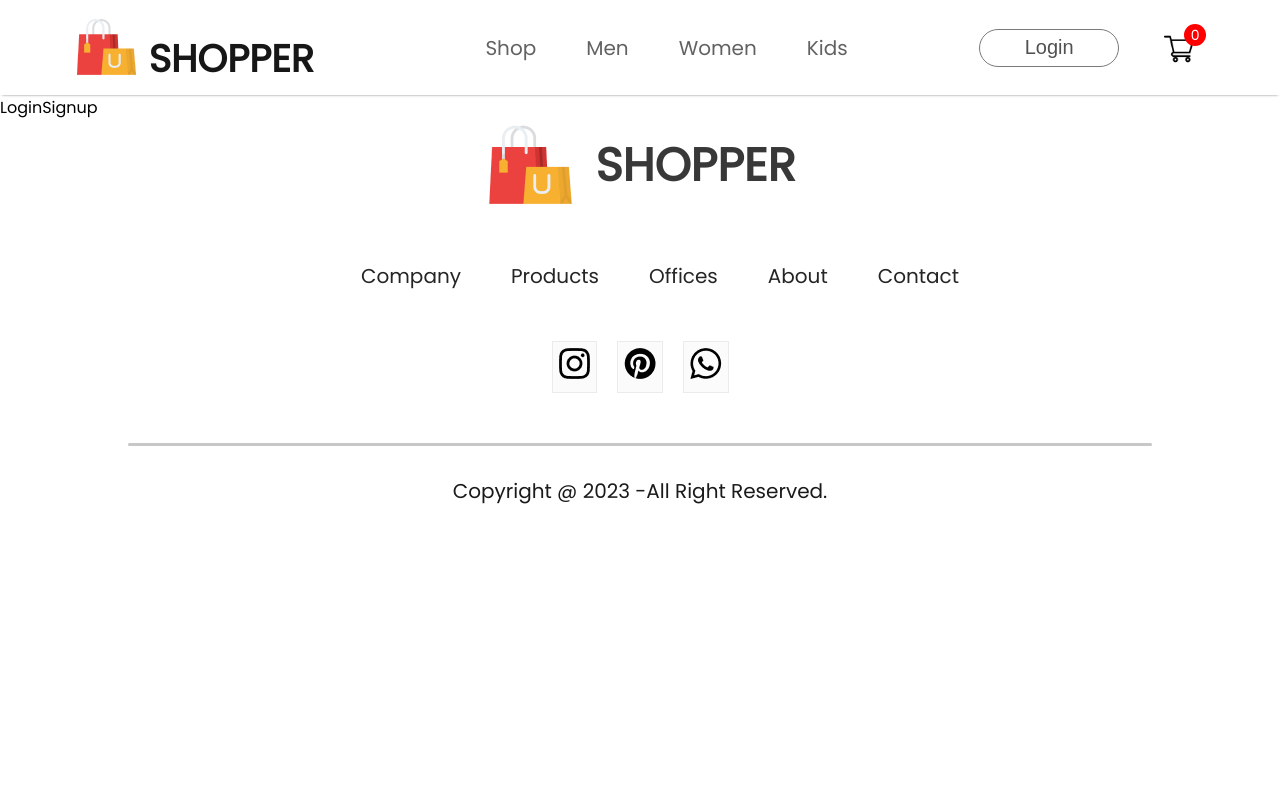
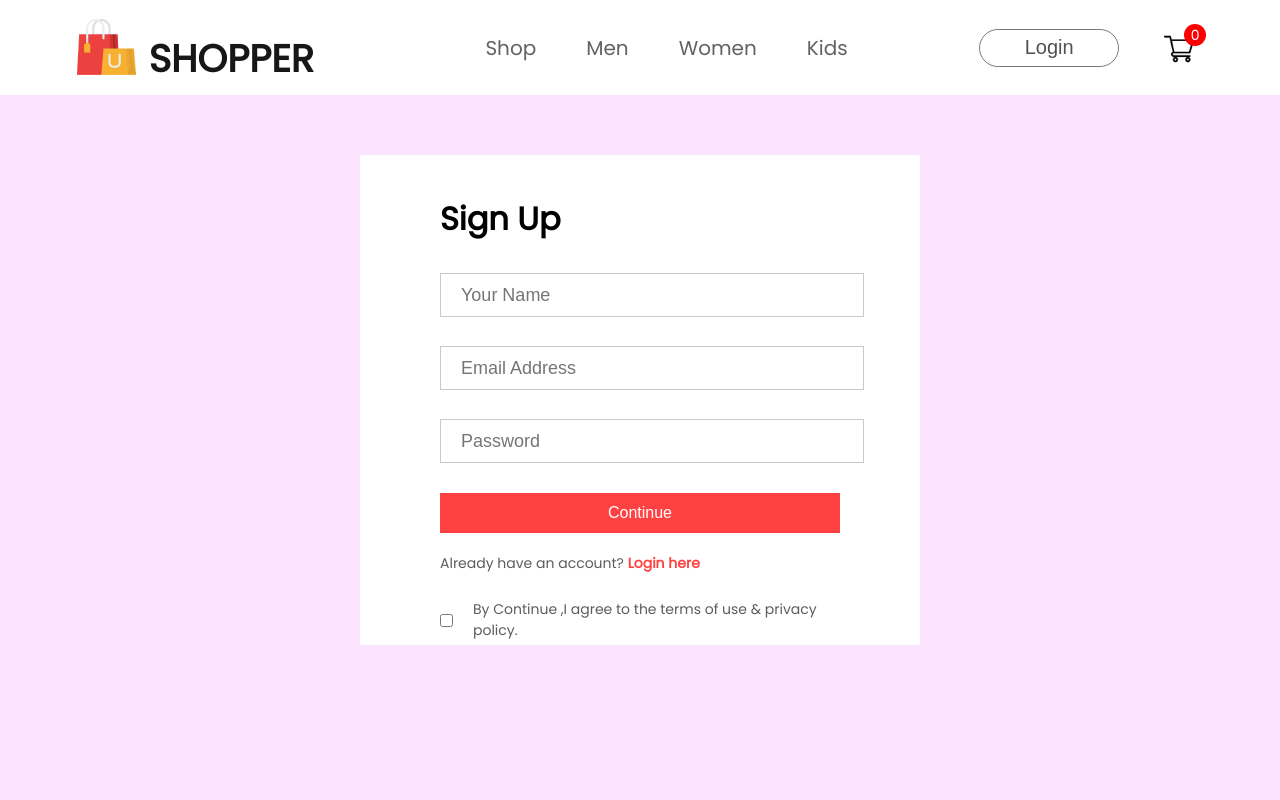
Before and after one commit to kongarasan/E-Commerce-Website, a React (Create React App) app: page /login in a window 1280 px wide. Shown: the top 800 px of the page. Built offline with nearby package versions, Linux system fonts and the light colour scheme.

Commit message:
LoginSignup Page update

```diff
--- a/public/index.html
+++ b/public/index.html
@@ -2,14 +2,14 @@
 <html lang="en">
   <head>
     <meta charset="utf-8" />
-    <link rel="icon" href="%PUBLIC_URL%/favicon.ico" />
+    <link rel="icon" href="../src/Components/assest/logo.png" />
     <meta name="viewport" content="width=device-width, initial-scale=1" />
     <meta name="theme-color" content="#000000" />
     <meta
       name="description"
       content="Web site created using create-react-app"
     />
-    <link rel="apple-touch-icon" href="%PUBLIC_URL%/logo192.png" />
+    <link rel="apple-touch-icon" href="../src//Components/assest/logo.png" />
     <!--
       manifest.json provides metadata used when your web app is installed on a
       user's mobile device or desktop. See https://developers.google.com/web/fundamentals/web-app-manifest/
--- /dev/null
+++ b/src/Pages/Css/Loginsignup.css
@@ -0,0 +1,70 @@
+.loginsignup{
+    width: 100%;
+    height: 100vh;
+    background: #fce3fe;
+    padding-top: 60px;
+
+}
+
+.loginsignup-container{
+    width: 400px;
+    height: 450px;
+    background: white;
+    margin: auto;
+    padding: 20px 80px;
+
+}
+
+.loginsignup-container h1{
+    margin: 20px 0px;
+
+}
+
+.loginsignup-fields{
+    display: flex;
+    flex-direction: column;
+    gap: 29px;
+    margin-top: 30px;
+
+}
+.loginsignup-fields input{
+    height: 40px;
+    width: 100%;
+    padding-left: 20px;
+    border: 1px solid #c9c9c9;
+    outline: none;
+    color: #5c5c5c;
+    font-size: 18px;
+}
+.loginsignup-container button{
+    width: 400px;
+    height: 40px;
+    color: white;
+    background: #ff4141;
+    margin-top: 30px;
+    border: none;
+    font-size: 16px;
+    font-weight: 500;
+    cursor: pointer;
+}
+.loginsignup-login{
+    margin-top: 20px;
+    color: #5c5c5c;
+    font-size: 14px;
+    font-weight: 500;
+}
+.loginsignup-login span{
+    color: #ff4141;
+    font-weight: 600;
+    cursor: pointer;
+}
+
+.loginsignup-agree{
+    display: flex;
+    align-items: center;
+    margin-top: 25px;
+    gap: 20px;
+    color: #5c5c5c;
+    font-size: 14px;
+    font-weight: 500;
+}
--- a/src/Pages/LoginSignup.jsx
+++ b/src/Pages/LoginSignup.jsx
@@ -1,8 +1,26 @@
 import React from 'react'
-
+import "../Pages/Css/Loginsignup.css"
 const LoginSignup = () => {
   return (
-    <div>LoginSignup</div>
+    <div className='loginsignup'>
+      <div className='loginsignup-container'>
+      <h1>Sign Up
+      </h1>
+      <div className='loginsignup-fields'>
+      <input type='text' placeholder='Your Name'></input>
+      <input type='email' placeholder='Email Address'></input>
+      <input type='password' placeholder='Password'></input>
+      </div>
+      <button>Continue</button>
+      <p className='loginsignup-login'>Already have an account? <span>Login here</span></p>
+      <div className='loginsignup-agree'>
+      <input type='checkbox' name='' id=''></input>
+      <p>By Continue ,I agree to the terms of use & privacy policy.</p>
+
+      </div>
+
+      </div>
+    </div>
   )
 }
 
```
